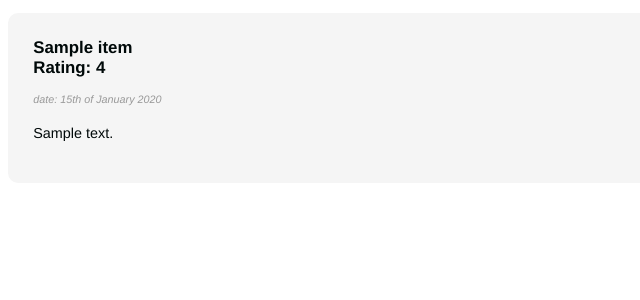
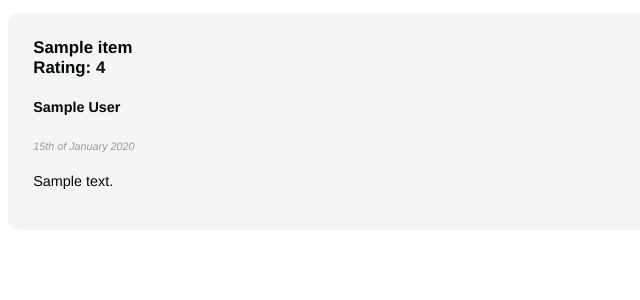
Before and after one commit to ronrest/reviews_app, a Django app: template templates/reviews/review_template.html in a window 1280 px wide. Shown: the top 300 px of the page, without its empty margins (0-640 px from the left). Run offline with Django 3.2, Linux system fonts and the light colour scheme; the template is opened without the code that fills it: most values are stand-ins (such as "Sample title", 1, 10 or a date in 2020).

Commit message:
TEMPLATES - Added author info to the review

```diff
--- a/templates/reviews/review_template.html
+++ b/templates/reviews/review_template.html
@@ -6,10 +6,10 @@
             <header class="item_header">
                 <h3>{{review.item.name}}</h3>
                 <br><h3>Rating: {{review.rating}}</h3>
-
+                <br><h4>{{review.author.full_name}}</h4>
             </header>
             <footer class="content_footer">
-                <p class="item_info">date: {{review.pub_date|date:"jS \o\f F Y"}}</p>
+                <p class="item_info">{{review.pub_date|date:"jS \o\f F Y"}}</p>
             </footer>
             <content>
                 <p>{{review.review|safe}}
```
